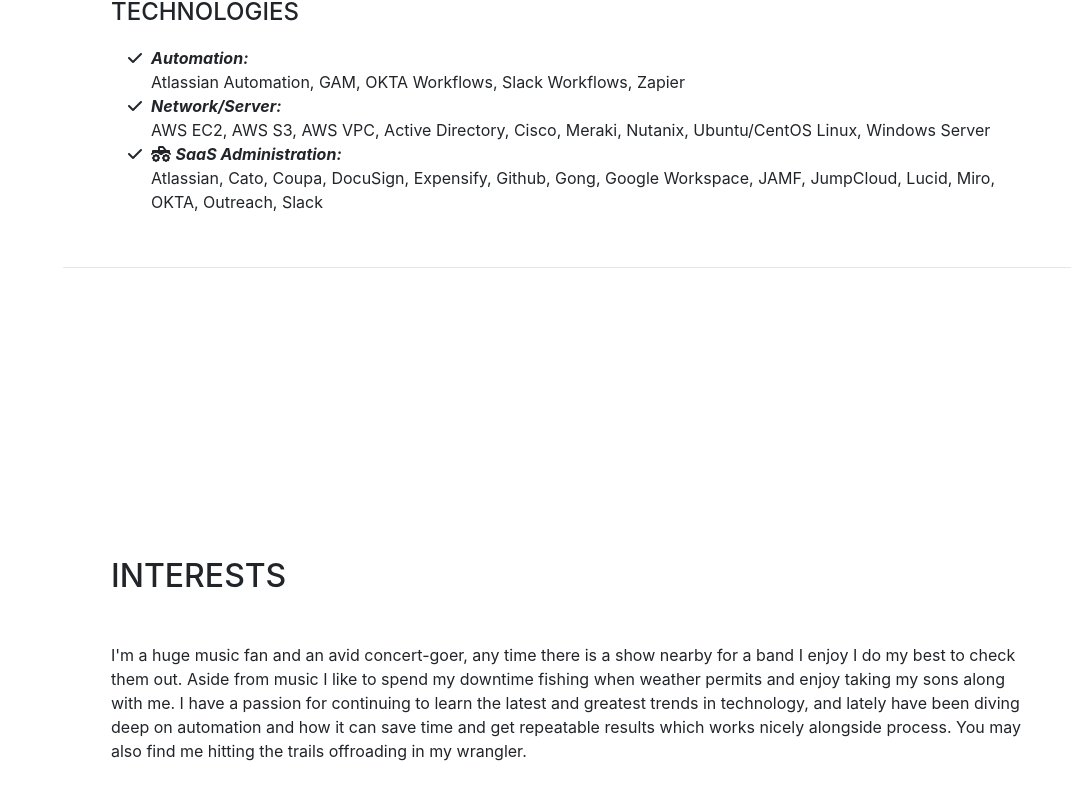
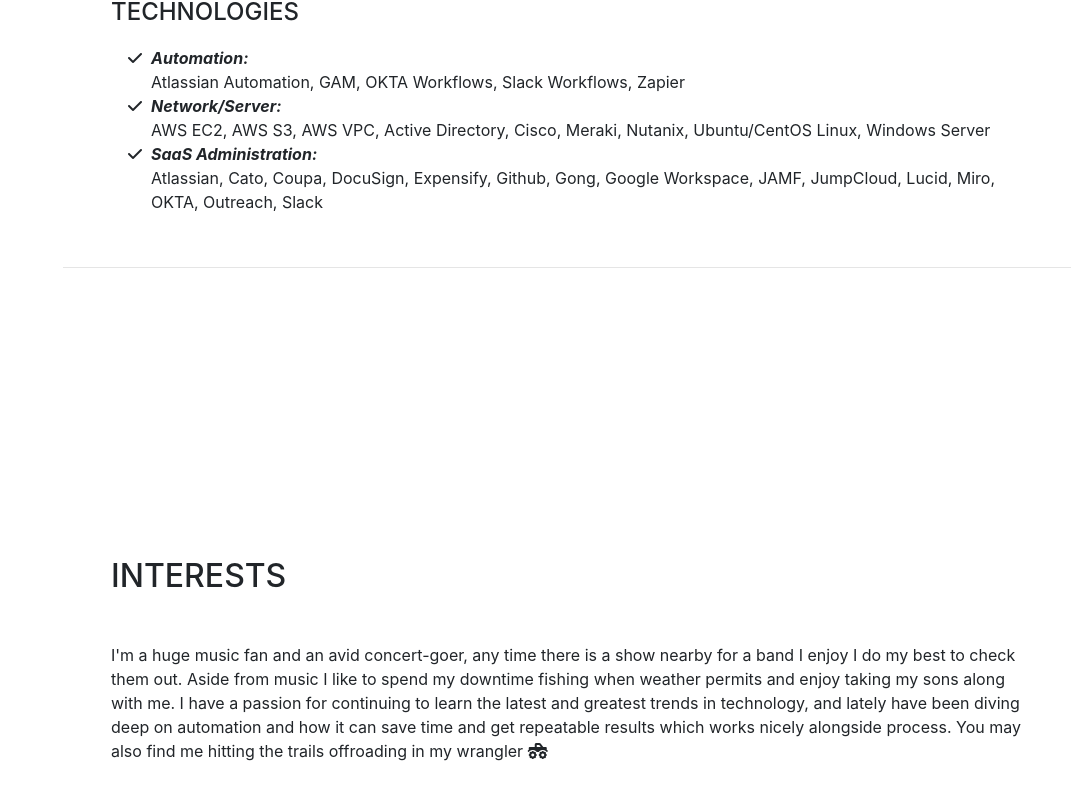
Before and after one commit to jgilmour/jgilmour.github.io, a website with bundled scripts: page index.html in a window 1280 px wide. Shown: the part 5403-6203 px from the top of the page, without its empty margins (209-1280 px from the left). Built offline with nearby package versions, Linux system fonts and the light colour scheme; a web font is replaced by a local one.

Commit message:
Update index.html

```diff
--- a/index.html
+++ b/index.html
@@ -304,7 +304,6 @@
 		    <i><b>Network/Server:</b></i></br> AWS EC2, AWS S3, AWS VPC, Active Directory, Cisco, Meraki, Nutanix, Ubuntu/CentOS Linux, Windows Server</li>
             <li>
               <i class="fa-li fa fa-check"></i>
-		    <i class="fa-solid fa-truck-monster"></i>
 		    <i><b>SaaS Administration:</b></i></br> Atlassian, Cato, Coupa, DocuSign, Expensify, Github, Gong, Google Workspace, JAMF, JumpCloud, Lucid, Miro, OKTA, Outreach, Slack</li>
           </ul>
         </div>
@@ -315,7 +314,7 @@
       <section class="resume-section p-3 p-lg-5 d-flex flex-column" id="interests">
         <div class="my-auto">
           <h2 class="mb-5">Interests</h2>
-          <p>I'm a huge music fan and an avid concert-goer, any time there is a show nearby for a band I enjoy I do my best to check them out. Aside from music I like to spend my downtime fishing when weather permits and enjoy taking my sons along with me. I have a passion for continuing to learn the latest and greatest trends in technology, and lately have been diving deep on automation and how it can save time and get repeatable results which works nicely alongside process. You may also find me hitting the trails offroading in my wrangler.</p>
+          <p>I'm a huge music fan and an avid concert-goer, any time there is a show nearby for a band I enjoy I do my best to check them out. Aside from music I like to spend my downtime fishing when weather permits and enjoy taking my sons along with me. I have a passion for continuing to learn the latest and greatest trends in technology, and lately have been diving deep on automation and how it can save time and get repeatable results which works nicely alongside process. You may also find me hitting the trails offroading in my wrangler <i class="fa-solid fa-truck-monster"></i></p>
         </div>
       </section>
 
```
